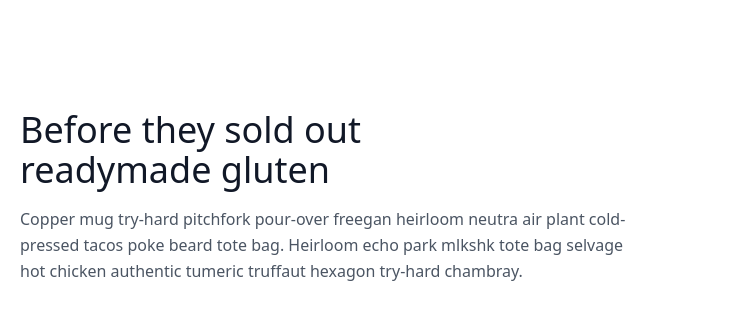
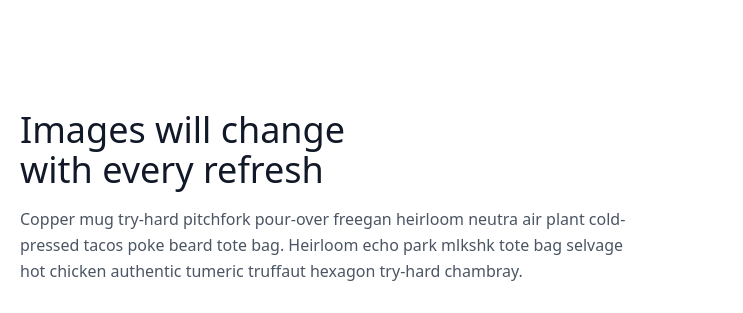
Before and after one commit to iiHso7/Travel-Travel, a plain HTML site: page index.html in a window 1280 px wide. Shown: the part 155-468 px from the top of the page, 0-743 px from the left. Drawn offline with nearby package versions, Linux system fonts and the light colour scheme.

Commit message:
Update index.html

```diff
--- a/index.html
+++ b/index.html
@@ -44,8 +44,8 @@
         <div class="container mx-auto flex px-5 py-24 md:flex-row flex-col items-center">
             <div
                 class="lg:flex-grow md:w-1/2 lg:pr-24 md:pr-16 flex flex-col md:items-start md:text-left mb-16 md:mb-0 items-center text-center">
-                <h1 class="title-font sm:text-4xl text-3xl mb-4 font-medium text-gray-900">Before they sold out
-                    <br class="hidden lg:inline-block">readymade gluten
+                <h1 class="title-font sm:text-4xl text-3xl mb-4 font-medium text-gray-900">Images will change
+                    <br class="hidden lg:inline-block">with every refresh
                 </h1>
                 <p class="mb-8 leading-relaxed">Copper mug try-hard pitchfork pour-over freegan heirloom neutra air
                     plant cold-pressed tacos poke beard tote bag. Heirloom echo park mlkshk tote bag selvage hot chicken
```
